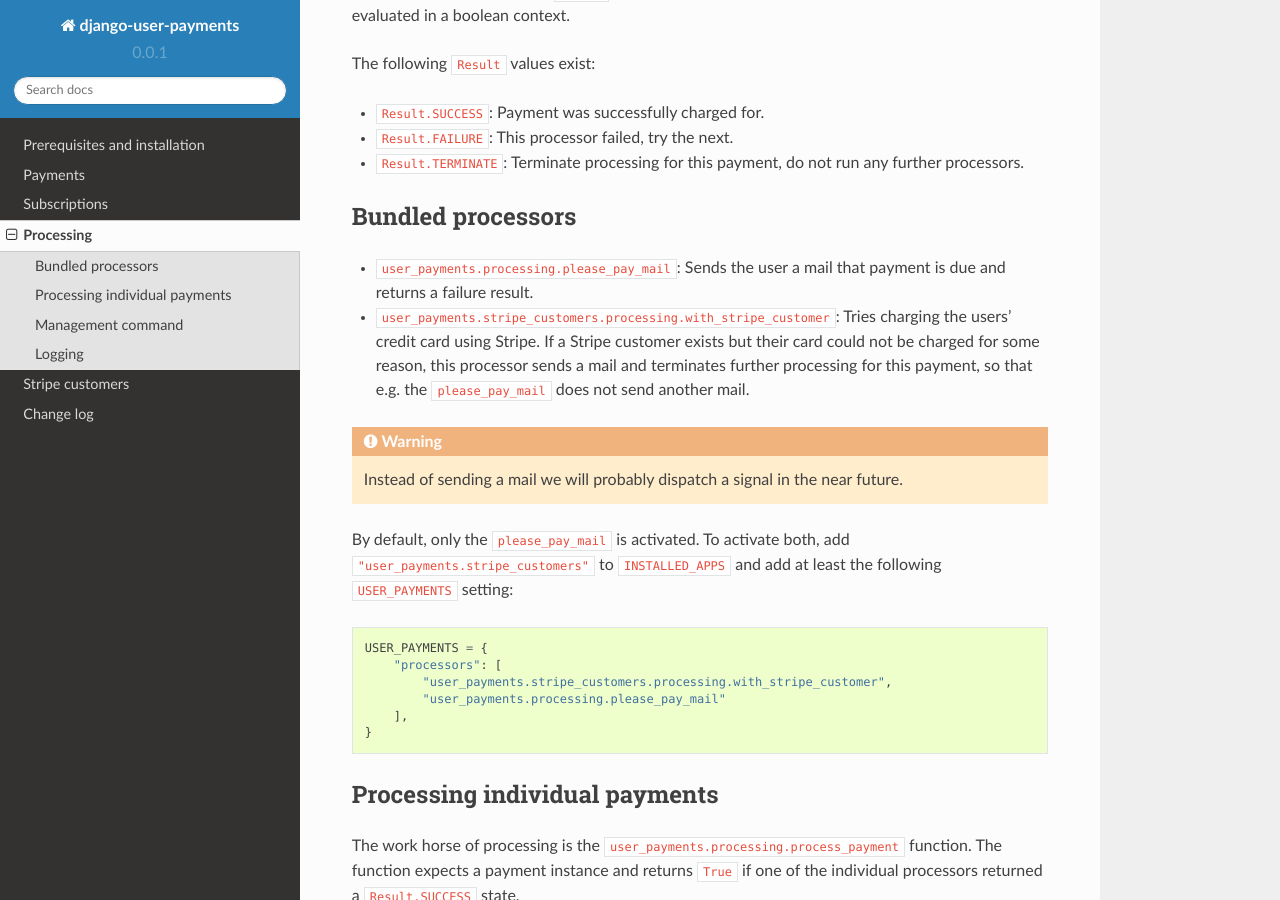
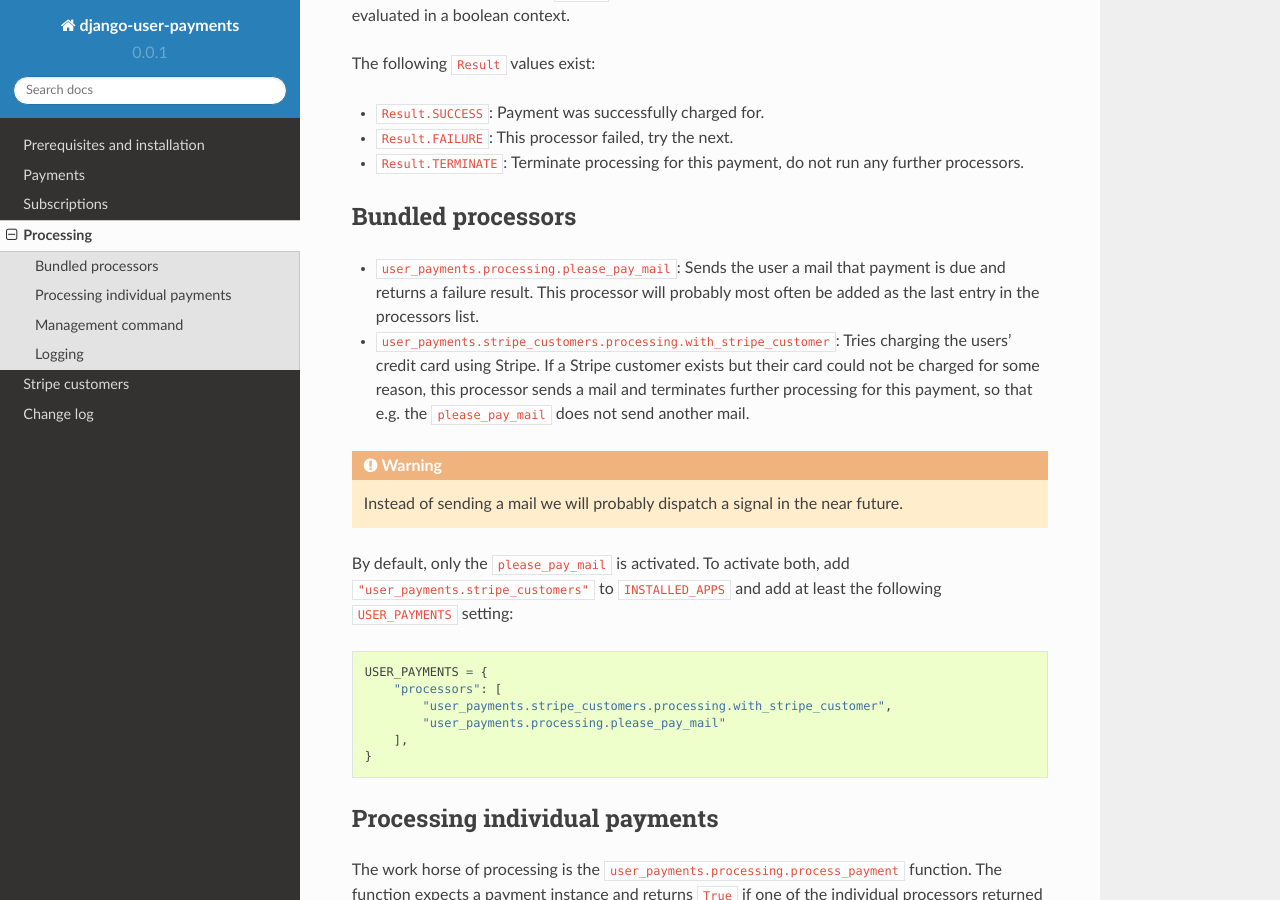
Before and after one commit to matthiask/django-user-payments, a Sphinx documentation site: the page built from docs/processing.rst, in a window 1280 px wide and 900 px high, scrolled down 528 px. Built offline with Sphinx 7.4.7 and the Read the Docs theme 2.0.0, drawn with Linux system fonts in a browser that asks for light colours.

Commit message:
please-pay-mail: Last

```diff
--- a/docs/processing.rst
+++ b/docs/processing.rst
@@ -36,7 +36,8 @@ Bundled processors
 ~~~~~~~~~~~~~~~~~~
 
 - ``user_payments.processing.please_pay_mail``: Sends the user a mail
-  that payment is due and returns a failure result.
+  that payment is due and returns a failure result. This processor will
+  probably most often be added as the last entry in the processors list.
 - ``user_payments.stripe_customers.processing.with_stripe_customer``:
   Tries charging the users' credit card using Stripe. If a Stripe
   customer exists but their card could not be charged for some reason,
```
